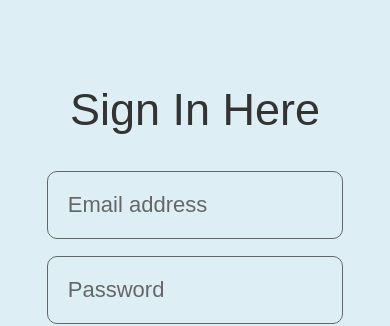
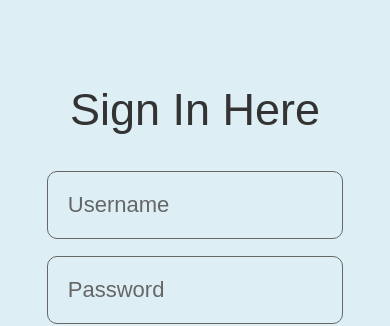
Before and after one commit to KevinCastroP/portfolio-api, a React (Create React App) app in the folder front-end/: page /sign_in in a window 390 px wide. Shown: the top 326 px of the page. Built offline with nearby package versions, Linux system fonts and the light colour scheme.

Commit message:
responsive design for sign-up views

```diff
--- a/front-end/src/components/sign-in/form/form.jsx
+++ b/front-end/src/components/sign-in/form/form.jsx
@@ -51,7 +51,7 @@ function Form() {
 
   return (
     <form onSubmit={onSubmitForm}>
-      <input type="email" className='input-form' placeholder='Email address' ref={userNameRef} autoComplete='username' onInvalid={alertInvalidEmail} />
+      <input type="email" className='input-form' placeholder='Username' ref={userNameRef} autoComplete='username' onInvalid={alertInvalidEmail} />
       <input type="password" className='input-form' placeholder='Password' ref={passwordRef} autoComplete='current-password' />
       <div className='sign-in-options'>
         <div className="remember-me">
```
